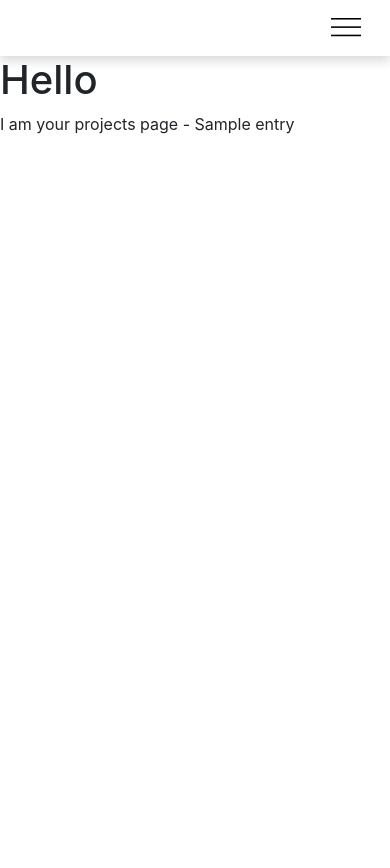
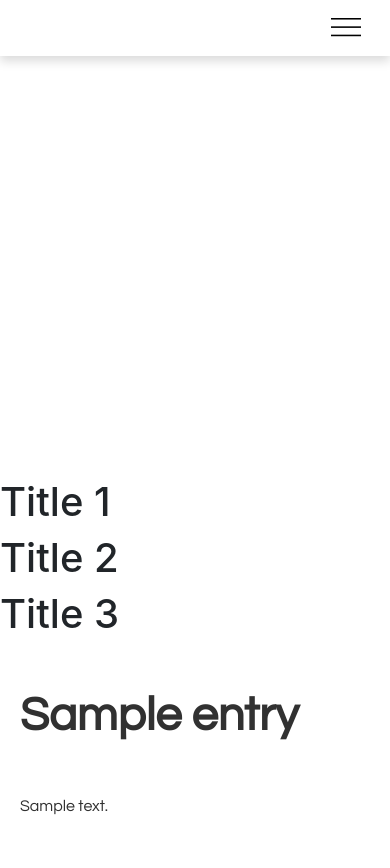
Before and after one commit to kharkawy/cristinaionas, a PHP site: template templates/single_project.twig in a window 390 px wide. Before the commit the page ends 134 px from the top, so only its background shows below. Run offline with PHP 8.4, Linux system fonts and the light colour scheme; the template is opened without the code that fills it: most values are stand-ins (such as "Sample title", 1, 10 or a date in 2020); some libraries are stand-ins or nearby versions.

Commit message:
made project page layout responsive

```diff
--- /dev/null
+++ b/src/styles/breakpoints.scss
@@ -0,0 +1,56 @@
+//Breakpoints
+
+//Smartphones
+$screen-xs-max: 479.98px;
+
+// Small tablets and large smartphones (landscape view)
+$screen-sm-min: 480px;
+$screen-sm-max: 767.98px;
+
+// Small tablets (portrait view)
+$screen-md-min: 768px;
+$screen-md-max: 991.98px;
+
+// Tablets and small desktops
+$screen-lg-min: 992px;
+$screen-lg-max: 1199.98px;
+
+//Desktop
+$screen-xl-min: 1200px;
+
+//Mixins
+
+// Extra mall devices
+@mixin xs {
+  @media (max-width: #{$screen-xs-max}) {
+    @content;
+  }
+}
+
+// Small devices
+@mixin sm {
+  @media (min-width: #{$screen-sm-min}) and (max-width: #{$screen-sm-max}) {
+    @content;
+  }
+}
+
+// Medium devices
+@mixin md {
+  @media (min-width: #{$screen-md-min}) and (max-width: #{$screen-md-max}) {
+    @content;
+  }
+}
+
+// Large devices
+@mixin lg {
+  @media (min-width: #{$screen-lg-min}) and (max-width: #{$screen-lg-max}) {
+    @content;
+  }
+}
+
+// Extra large devices
+@mixin xl {
+  @media (min-width: #{$screen-xl-min}) {
+    @content;
+  }
+}
--- a/src/styles/main.scss
+++ b/src/styles/main.scss
@@ -1,5 +1,13 @@
 @import "../../node_modules/bootstrap/scss/bootstrap";
 
+body {
+  overflow-x: hidden;
+}
+
+$violet: rgb(211, 212, 241);
+$light-violet: rgb(237, 238, 255);
+
+@import "breakpoints";
 @import "intro";
 @import "navbar";
 @import "single_project";
--- a/src/styles/navbar.scss
+++ b/src/styles/navbar.scss
@@ -13,14 +13,14 @@
     font-size: 16px;
     letter-spacing: 3px;
     text-transform: uppercase;
-    color: black;
+    color: rgb(49, 49, 49);
     position: relative;
     overflow: hidden;
   }
 
   .nav-item:not(.active)::before {
     content: "";
-    background-color: rgb(215, 48, 63);
+    background-color: $violet;
     opacity: 0.7;
     width: 0;
     height: 10px;
@@ -29,7 +29,7 @@
     bottom: 5px;
     transform: translateY(-50%);
     left: -100%;
-    transition: 1s cubic-bezier(0.1, 0.9, 0.3, 1.3);
+    transition: 1s cubic-bezier(0.3, 0.5, 0.3, 1.3);
   }
 
   .nav-item:not(.active):hover::before {
@@ -38,25 +38,25 @@
   }
 
   .active {
-    font-weight: bold;
+    font-weight: normal;
   }
 
   .active::before {
     content: "";
-    background-color: rgb(215, 48, 63);
+    background-color: $violet;
     opacity: 0.7;
-    width: 100%;
+    width: 75%;
     height: 10px;
     z-index: -999;
     position: absolute;
     bottom: 5px;
     transform: translateY(-50%);
-    left: 0;
-    transition: 1s cubic-bezier(0.1, 0.9, 0.3, 1.3);
+    left: 25%;
+    transition: 0.5s cubic-bezier(0.3, 0.5, 0.3, 0.9);
   }
 
   .active:hover::before {
-    left: 30%;
-    width: 70%;
+    left: 50%;
+    width: 50%;
   }
 }
--- a/src/styles/single_project.scss
+++ b/src/styles/single_project.scss
@@ -1,16 +1,104 @@
+.project-header-img {
+  max-width: 1920px;
+  margin: 0 auto;
+  width: 100vw;
+  height: 50vh;
+  background-position: center;
+  background-repeat: no-repeat;
+  background-size: cover;
+  background-attachment: scroll;
+
+  @include lg {
+    background-attachment: fixed;
+    height: 65vh;
+  }
+  @include xl {
+    background-attachment: fixed;
+    height: 65vh;
+  }
+}
+
+.project-description {
+  margin: 100px auto;
+  padding: 0 20px;
+  width: auto;
+  max-width: 600px;
+  font-family: "Questrial", sans-serif;
+  color: rgb(49, 49, 49);
+  h1 {
+    font-weight: bold;
+    font-size: 76px;
+    margin-bottom: 50px;
+  }
+  p {
+    font-size: 18px;
+    line-height: 34px;
+  }
+
+  a {
+    text-decoration: none;
+    color: inherit;
+    background: linear-gradient(
+      180deg,
+      rgba(255, 255, 255, 0) 54%,
+      rgb(211, 212, 241) 54%
+    );
+  }
+  a:hover {
+    background: linear-gradient(
+      180deg,
+      rgba(255, 255, 255, 0) 54%,
+      rgb(237, 238, 255) 54%
+    );
+  }
+
+  ::selection {
+    color: white;
+    background: $violet;
+  }
+
+  @include xs {
+    margin: 50px auto;
+    h1 {
+      font-size: 47px;
+    }
+  }
+
+  @include sm {
+    margin: 50px auto;
+    h1 {
+      font-size: 47px;
+    }
+  }
+}
+
 .gallery-container {
+  max-width: 1920px;
+  margin: 0 auto;
   display: flex;
   flex-wrap: wrap;
+  justify-content: center;
+
+  @include xs {
+    flex-direction: column;
+  }
+
+  @include sm {
+    flex-direction: column;
+  }
+
+  @include md {
+    flex-direction: column;
+  }
 }
 
 .gallery-image {
-  flex-grow: 1;
+  flex-grow: 0;
   flex-basis: 50%;
-
-  // TODO: Add a breakpoint and transition to one-column layout
 
   img {
     width: 100%;
-    height: auto;
+    height: 100%;
+    object-fit: cover;
   }
 }
--- a/templates/single_project.twig
+++ b/templates/single_project.twig
@@ -1,15 +1,36 @@
-{% extends "layout.twig" %} {% block content %}
-<h1>Hello</h1>
-<p>I am your projects page - {{ entry.title }}</p>
-<div class="gallery-container">
-  <div class="gallery-image">
-    <img src="{{ entry.headerImage.one.url }}" alt="" />
-  </div>
-  <div class="gallery-image">
-    <img src="{{ entry.headerImage.one.url }}" alt="" />
-  </div>
-  <div class="gallery-image">
-    <img src="{{ entry.headerImage.one.url }}" alt="" />
-  </div>
-</div>
+{% extends "layout.twig" %}
+{% block content %}
+
+	<div class="project-header-img" style="background-image: url('{{ entry.headerImage.one.url }}');"></div>
+
+	<div class="corpo">
+		<h1>
+			Title 1</h1>
+	</div>
+
+	<div class="corpo">
+		<h1>
+			Title 2</h1>
+	</div>
+
+	<div class="corpo">
+		<h1>
+			Title 3</h1>
+	</div>
+
+	<div class="project-description">
+		<h1>{{ entry.title }}</h1>
+		{{ entry.projectDescription }}
+	</div>
+
+	<div class="gallery-container">
+		{% set projectGallery = entry.projectGallery.all()  %}
+		{% if projectGallery|length %}
+			{% for img in projectGallery %}
+				<div class="gallery-image">
+					<img src="{{ img.url }}" alt="{{ img.filename }}">
+				</div>
+			{% endfor %}
+		{% endif %}
+	</div>
 {% endblock %}
```
Also changed, not shown: config/redactor/Custom.json (added, +22 -0 lines), web/assets/main.css, 1 other file.
